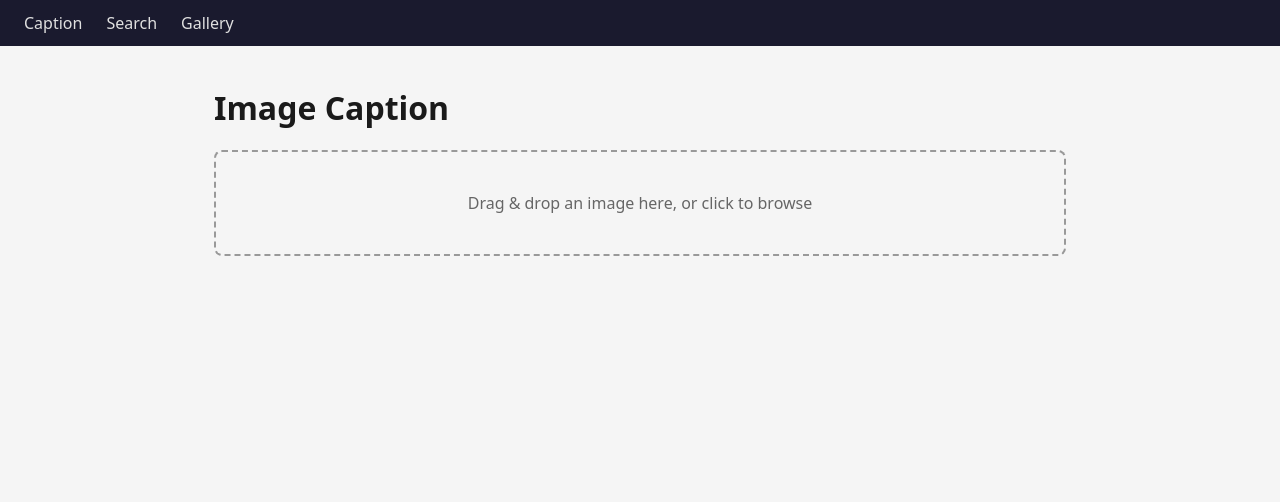
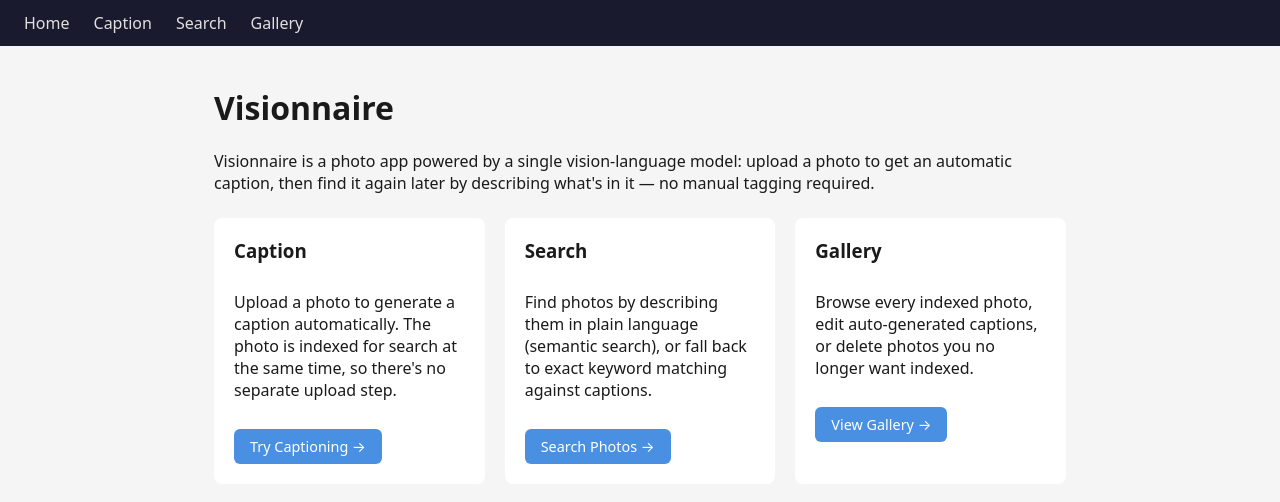
Before and after one commit to b-rine/visionnaire, a React (Vite) app in the folder frontend/: page / in a window 1280 px wide. Shown: the top 502 px of the page. Built offline with nearby package versions, Linux system fonts and the light colour scheme; no server answers.

Commit message:
feat(frontend): make landing page the default route, move Caption to /caption

```diff
--- a/frontend/src/App.tsx
+++ b/frontend/src/App.tsx
@@ -4,6 +4,7 @@ import { onUnauthorized } from "./apiKey";
 import ApiKeyPrompt from "./components/ApiKeyPrompt";
 import Caption from "./pages/Caption";
 import Gallery from "./pages/Gallery";
+import Home from "./pages/Home";
 import Search from "./pages/Search";
 
 export default function App() {
@@ -22,13 +23,15 @@ export default function App() {
         />
       )}
       <nav>
-        <Link to="/">Caption</Link>
+        <Link to="/">Home</Link>
+        <Link to="/caption">Caption</Link>
         <Link to="/search">Search</Link>
         <Link to="/gallery">Gallery</Link>
       </nav>
       <main>
         <Routes>
-          <Route path="/" element={<Caption />} />
+          <Route path="/" element={<Home />} />
+          <Route path="/caption" element={<Caption />} />
           <Route path="/search" element={<Search />} />
           <Route path="/gallery" element={<Gallery />} />
         </Routes>
```
